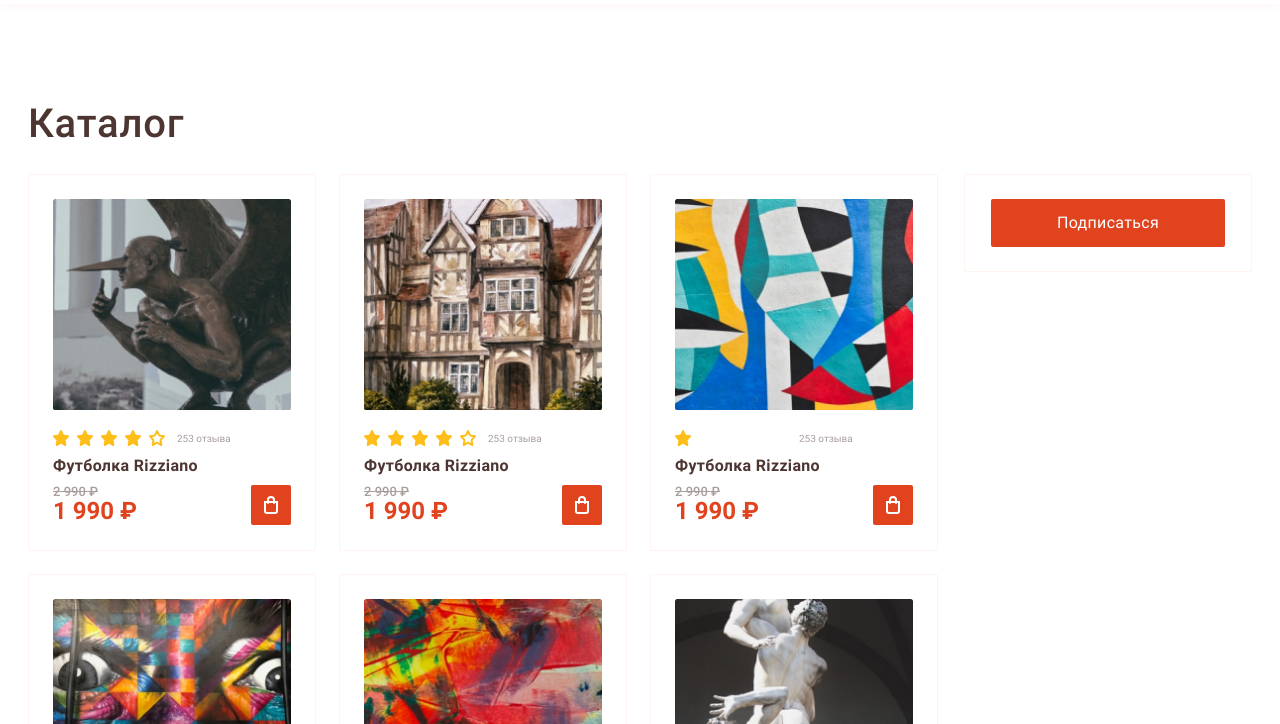
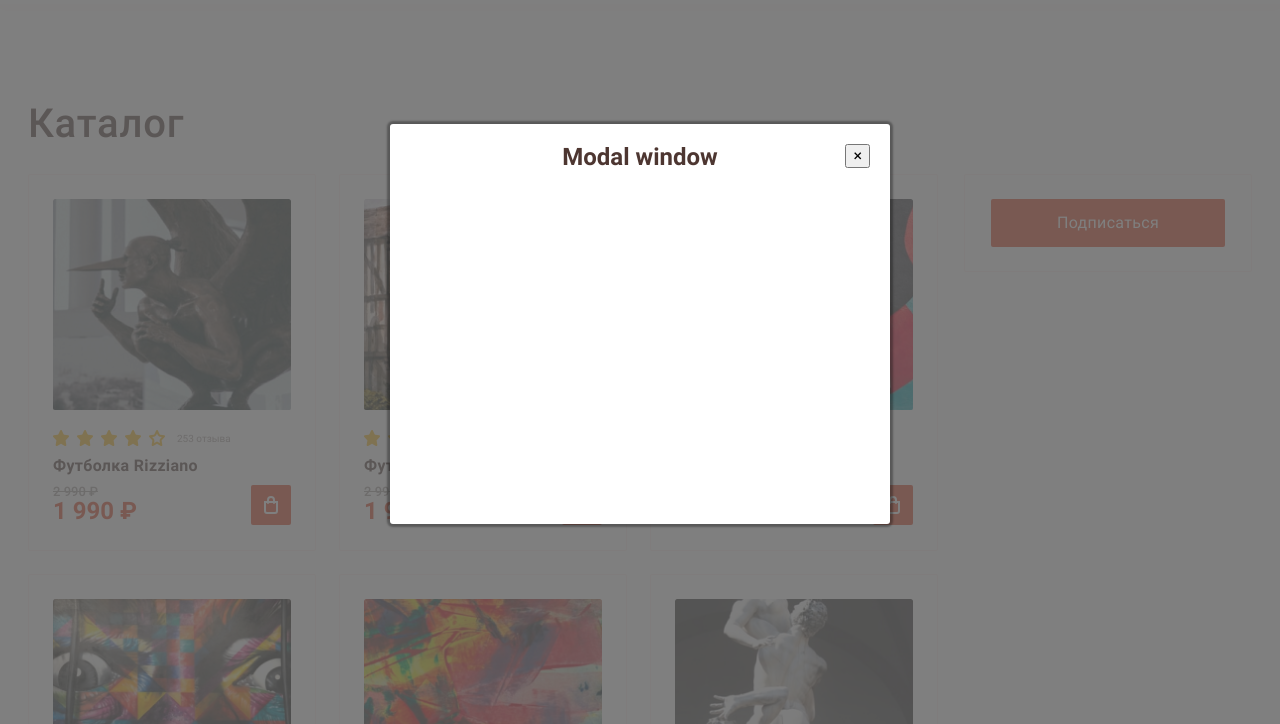
Before and after one commit to lekomtsev/rich, a website built with webpack: page assets/html/index.html in a window 1280 px wide. Both pictures are taken after a click on the button "Подписаться". Shown: the part 76-800 px from the top of the page. Built offline with nearby package versions, Linux system fonts and the light colour scheme; no server answers.

Commit message:
Доработка модального окна

```diff
--- a/assets/html/index.html
+++ b/assets/html/index.html
@@ -5,7 +5,7 @@
   <%= require('html-loader!./partials/head.html') %>
 
 </head>
-<body class="wrapper">
+<body class="">
   <!-- Header -->
   <%= require('html-loader!./partials/header.html') %>
   <!-- Header end -->
@@ -23,7 +23,6 @@
 
           <div class="currency">
             <ul class="currency__list">
-
               <!--<li class="currency__display currency__display&#45;&#45;success">
                 <div class="currency__name">
                   <span class="currency__state"></span>
@@ -47,7 +46,7 @@
               </li>-->
             </ul>
 
-            <button class="currency__button button button--danger button--lg" type="button">Подписаться</button>
+            <button class="currency__button button button--danger button--lg modal-open" type="button">Подписаться</button>
           </div>
         </aside>
       </div>
--- a/assets/html/partials/footer.html
+++ b/assets/html/partials/footer.html
@@ -46,3 +46,8 @@
     </div>
   </div>
 </footer>
+
+<section class="modal">
+  <button class="modal-close">&times;</button>
+  <h2>Modal window</h2>
+</section>
--- a/assets/scripts/components/modal.js
+++ b/assets/scripts/components/modal.js
@@ -1 +1,67 @@
 // Modal window
+
+export default class pmModal {
+  constructor(selector, options) {
+    this.selector = selector;
+
+    // Конфиги по умолчанию
+    const defaultConfig = {
+      closeOnButton: 'modal-close',
+      // closeOnEsc: true,
+
+      // Дополнительно можно описать какие-либо методы, например которые ниже:
+      // beforeOpen() {} || afterOpen() {}
+    }
+
+    // Сливаем дефолтный конфиг и тот котрый подали снаружи
+    this.config = Object.assign(defaultConfig, options);
+
+    // Если существуте селектор инициализуруемся
+    if(this.selector){
+      this.init();
+    }
+  }
+
+  init() {
+    this.isOpened = false;
+    document.addEventListener('click', this.handleEvents.bind(this));
+  }
+
+  handleEvents(evt) {
+    const control = evt.target;
+
+    if (control.classList.contains('modal-open') && !this.isOpened) {
+      this.open();
+      return;
+    }
+
+    if ((control.classList.contains(this.config.closeOnButton) && this.isOpened)
+        || !control.closest('.modal')
+    ) {
+      this.close();
+    }
+  }
+
+  open() {
+    if (this.isOpened) {
+      return;
+    }
+
+    document.querySelector(this.selector).classList.add('modal-show');
+    document.body.classList.add('no-scroll');
+
+    // this.config.beforeOpen(this); - пример где можно описать колбек для доп методов
+    this.isOpened = true;
+  }
+
+  close() {
+    if (!this.isOpened) {
+      return;
+    }
+
+    document.querySelector(this.selector).classList.remove('modal-show');
+    document.body.classList.remove('no-scroll');
+
+    this.isOpened = false;
+  }
+}
--- a/assets/scripts/helpers/util.js
+++ b/assets/scripts/helpers/util.js
@@ -1,5 +1,5 @@
 const loading = () => {
-  console.log('loading')
+  console.log('Идет загрузка...');
 }
 
 export { loading }
--- a/assets/scripts/main.js
+++ b/assets/scripts/main.js
@@ -1,10 +1,9 @@
-// Vendors
+// Vendors and Plugins
 // import './vendor/jquery'
 // import './vendors/bootstrap'
 // import './vendor/fontawesome'
 
-// Plugins
-// import ionRangeSlider from 'ion-rangeslider'
+// Components
 
 // Pages
 // Главная страница
--- a/assets/scripts/pages/main/index.js
+++ b/assets/scripts/pages/main/index.js
@@ -2,3 +2,10 @@
 import '../../components/currency.js';
 // import '../../components/modal.js';
 import './load-more-products';
+
+// Подключение модального окна
+import pmModal from '../../components/modal.js';
+
+const options = {}
+
+new pmModal('.modal', options);
--- a/assets/scss/base/_base.scss
+++ b/assets/scss/base/_base.scss
@@ -21,3 +21,17 @@ body {
   font-size: 16px;
   color: $color-rock;
 }
+
+body.no-scroll {
+  overflow: hidden;
+
+  &::before {
+    content: "";
+    position: fixed;
+    left: 0;
+    top: 0;
+    width: 100%;
+    height: 100%;
+    background: rgba(95, 95, 95, 0.8);
+  }
+}
--- /dev/null
+++ b/assets/scss/components/_modal.scss
@@ -0,0 +1,30 @@
+.modal {
+  position: fixed;
+  left: 50%;
+  top: 50%;
+  margin-top: -200px;
+  margin-left: -250px;
+  border-radius: 3px;
+  width: 500px;
+  height: 400px;
+  box-shadow: 0 0 2px 3px rgba(0, 0, 0, 0.3);
+  text-align: center;
+  background: $color-white;
+  opacity: 0;
+  visibility: hidden;
+  transform: scale(0.8);
+  transition: transform 0.3s ease-out;
+
+  &.modal-show {
+    opacity: 1;
+    visibility: visible;
+    transform: scale(1);
+  }
+}
+
+.modal-close {
+  position: absolute;
+  right: 20px;
+  top: 20px;
+  cursor: pointer;
+}
--- a/assets/scss/main.scss
+++ b/assets/scss/main.scss
@@ -22,6 +22,7 @@
 @import "./components/currency";
 @import "./components/product";
 @import "./components/stars";
+@import "./components/modal";
 
 // Layout
 // - everything that takes part in laying out the site/application
```
